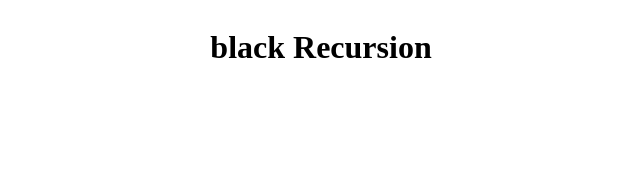
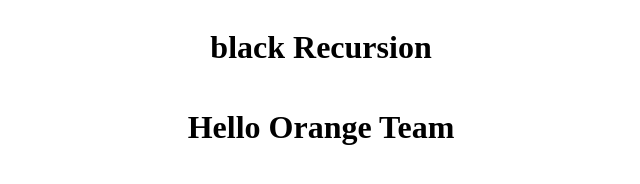
Before and after one commit to teama-Red/task1, a plain HTML site: page index.html in a window 1280 px wide. Shown: the whole page, without its empty margins (319-959 px from the left). Drawn offline with Linux system fonts and the light colour scheme.

Commit message:
chiyo-html-edit

```diff
--- a/index.html
+++ b/index.html
@@ -10,6 +10,7 @@
 <body>
     <div class="container">
         <h1>black Recursion</h1>
+        <h1>Hello Orange Team</h1>
     </div>
 </body>
 </html>
```
